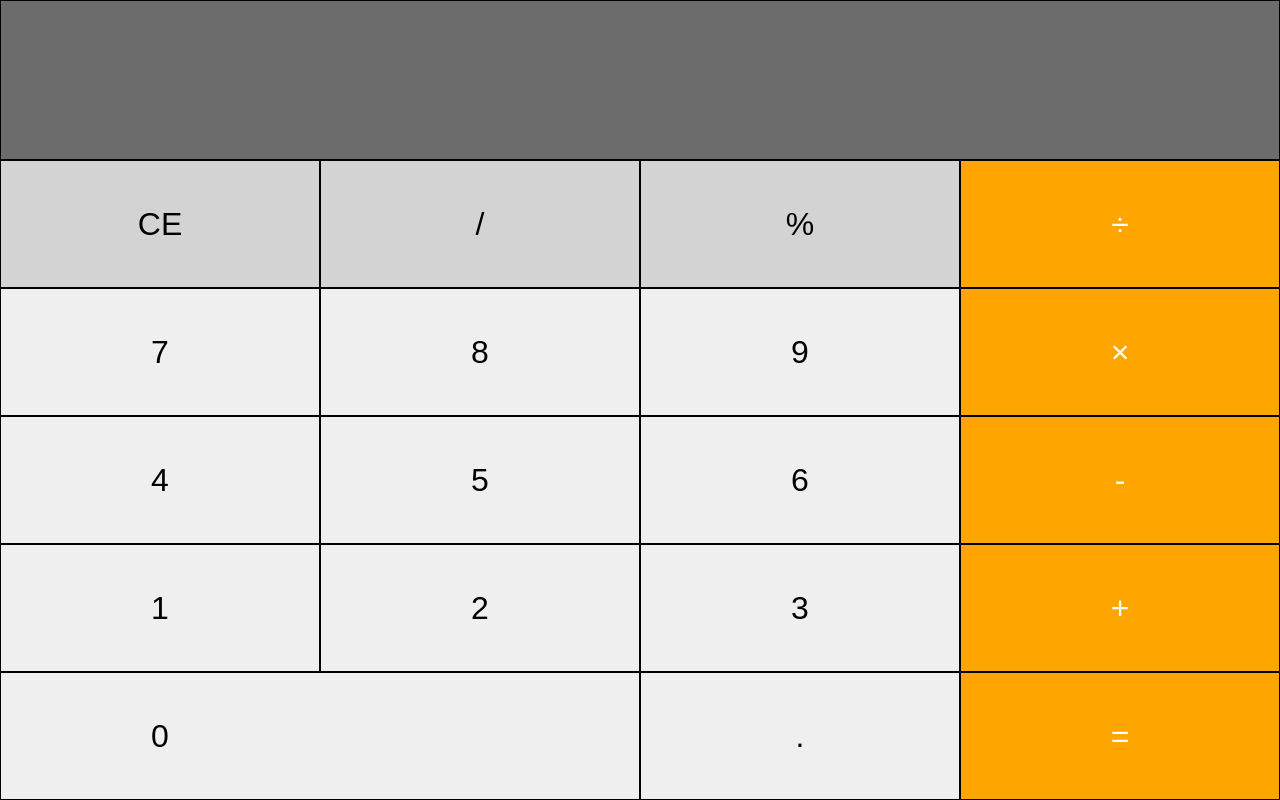
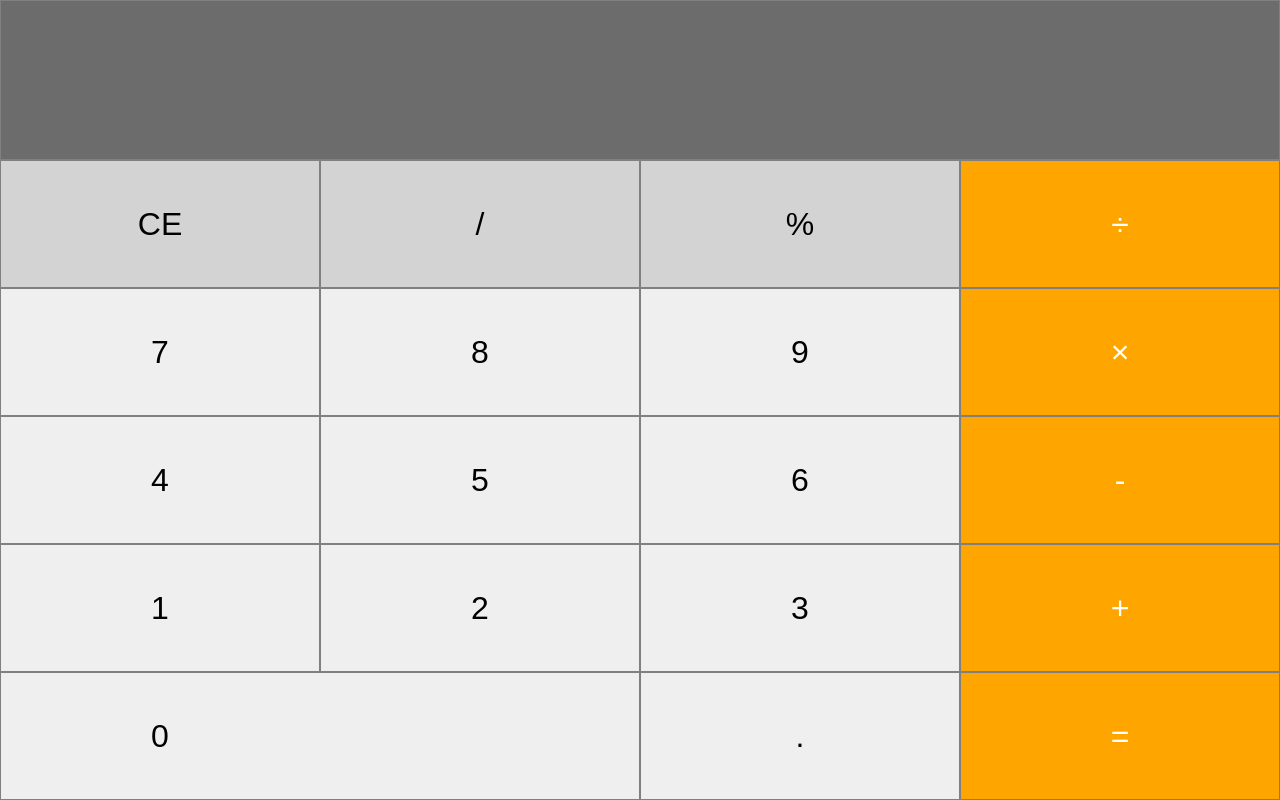
Before and after one commit to SulekLalwani/calculator, a plain HTML site: page index.html in a window 1280 px wide. Drawn offline with Linux system fonts and the light colour scheme.

Commit message:
Changed the border color of the buttons and the input area.

```diff
--- a/main.css
+++ b/main.css
@@ -17,7 +17,7 @@ body {
 .input {
   height: 20%;
   box-sizing: border-box;
-  border: 1px solid black;
+  border: 1px solid grey;
   background-color: rgb(108, 108, 108);
 }
 
@@ -52,7 +52,7 @@ button {
   font-size: 2em;
   width: 25%;
   height: 20%;
-  border: 1px solid black;
+  border: 1px solid grey;
   padding: 0;
 }
 
```
